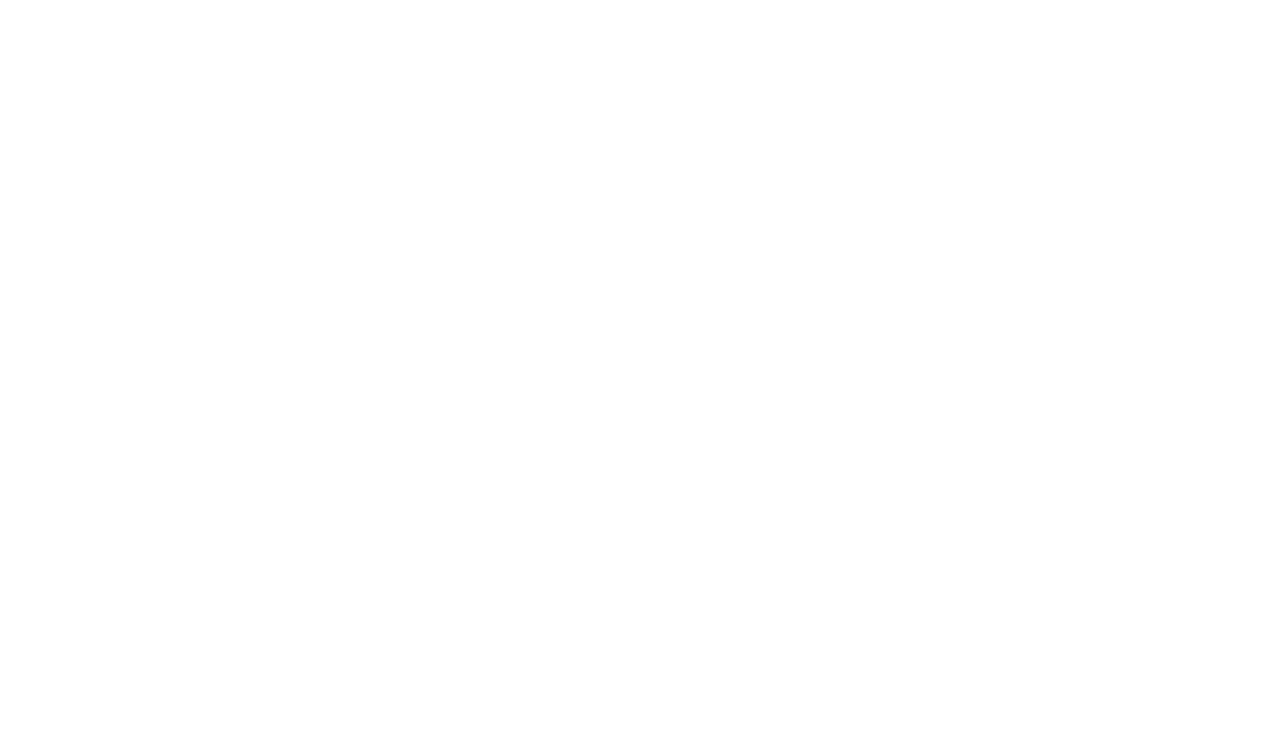
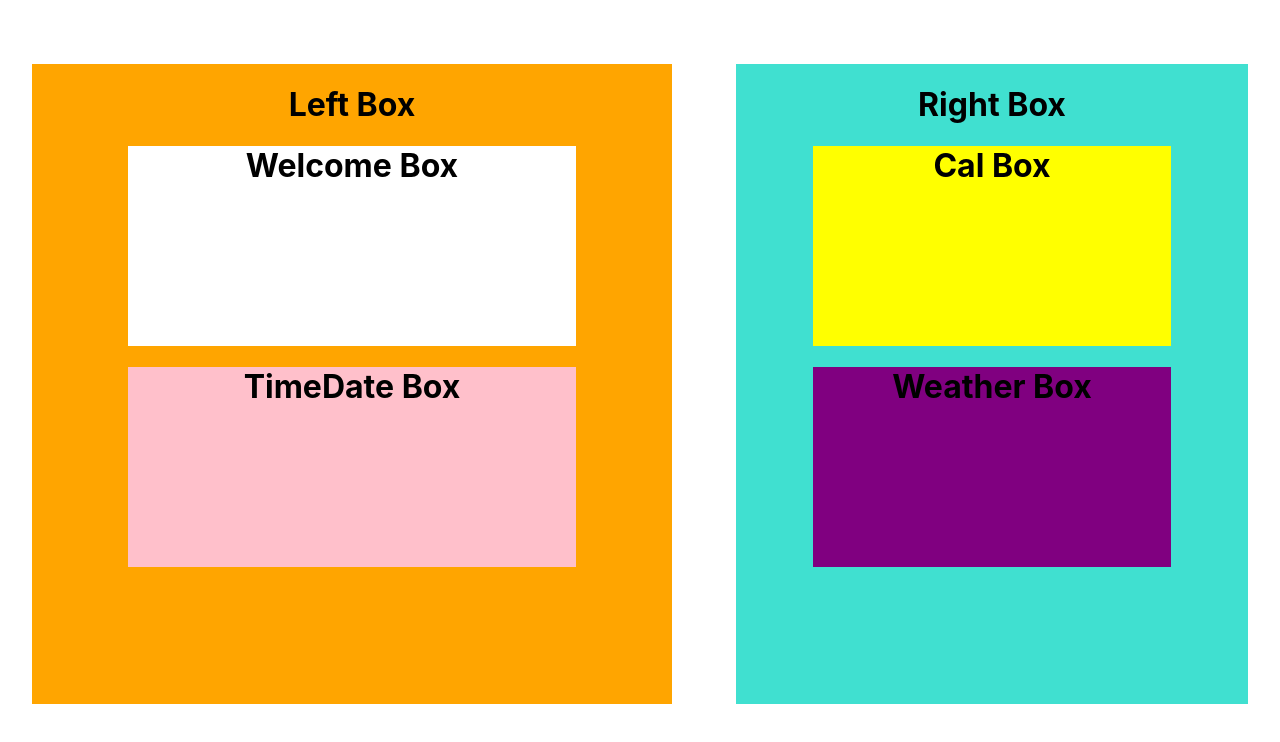
Before and after one commit to Tsardines/coffee-tab, a React (Create React App) app in the folder coffee-tab/: page / in a window 1280 px wide. Shown: the top 742 px of the page. Built offline with nearby package versions, Linux system fonts and the light colour scheme.

Commit message:
set up basic components and styled accordingly

```diff
--- a/coffee-tab/src/App.css
+++ b/coffee-tab/src/App.css
@@ -1,32 +1,6 @@
 .App {
+  display: flex;
+  justify-content: space-around;
+  margin-top: 4em;
   text-align: center;
 }
-
-.App-logo {
-  animation: App-logo-spin infinite 20s linear;
-  height: 40vmin;
-}
-
-.App-header {
-  background-color: #282c34;
-  min-height: 100vh;
-  display: flex;
-  flex-direction: column;
-  align-items: center;
-  justify-content: center;
-  font-size: calc(10px + 2vmin);
-  color: white;
-}
-
-.App-link {
-  color: #61dafb;
-}
-
-@keyframes App-logo-spin {
-  from {
-    transform: rotate(0deg);
-  }
-  to {
-    transform: rotate(360deg);
-  }
-}
--- a/coffee-tab/src/App.js
+++ b/coffee-tab/src/App.js
@@ -1,4 +1,8 @@
 import React, { Component } from 'react';
+
+import Left from './Components/Left/Left.js';
+import Right from './Components/Right/Right.js';
+
 import './App.css';
 
 class App extends Component {
@@ -6,6 +10,9 @@
     return (
       <div className="App">
 
+        <Left />
+        <Right />
+
       </div>
     );
   }
--- /dev/null
+++ b/coffee-tab/src/Components/Left/Left.css
@@ -0,0 +1,19 @@
+.left {
+  background-color: orange;
+  height: 80vh;
+  width: 50vw;
+}
+
+.welcome {
+  background-color: white;
+  height: 25vh;
+  margin: 0 auto;
+  width: 70%;
+}
+
+.time-date {
+  background-color: pink;
+  height: 25vh;
+  margin: 0 auto;
+  width: 70%;
+}
--- /dev/null
+++ b/coffee-tab/src/Components/Left/Left.js
@@ -0,0 +1,23 @@
+import React, { Component } from 'react';
+
+import Welcome from './Welcome.js';
+import TimeDate from './TimeDate.js';
+
+import './Left.css';
+
+class Left extends Component {
+  render() {
+    return (
+      <div className="left">
+
+      <h1>Left Box</h1>
+
+      <Welcome />
+      <TimeDate />
+
+      </div>
+    );
+  }
+}
+
+export default Left;
--- /dev/null
+++ b/coffee-tab/src/Components/Left/TimeDate.js
@@ -0,0 +1,17 @@
+import React, { Component } from 'react';
+import './Left.css';
+
+class TimeDate extends Component {
+  render() {
+    return (
+      <div className="time-date">
+
+      <h1>TimeDate Box</h1>
+
+      </div>
+
+    );
+  }
+}
+
+export default TimeDate;
--- /dev/null
+++ b/coffee-tab/src/Components/Left/Welcome.js
@@ -0,0 +1,17 @@
+import React, { Component } from 'react';
+import './Left.css';
+
+class Welcome extends Component {
+  render() {
+    return (
+      <div className="welcome">
+
+      <h1>Welcome Box</h1>
+
+      </div>
+
+    );
+  }
+}
+
+export default Welcome;
```
